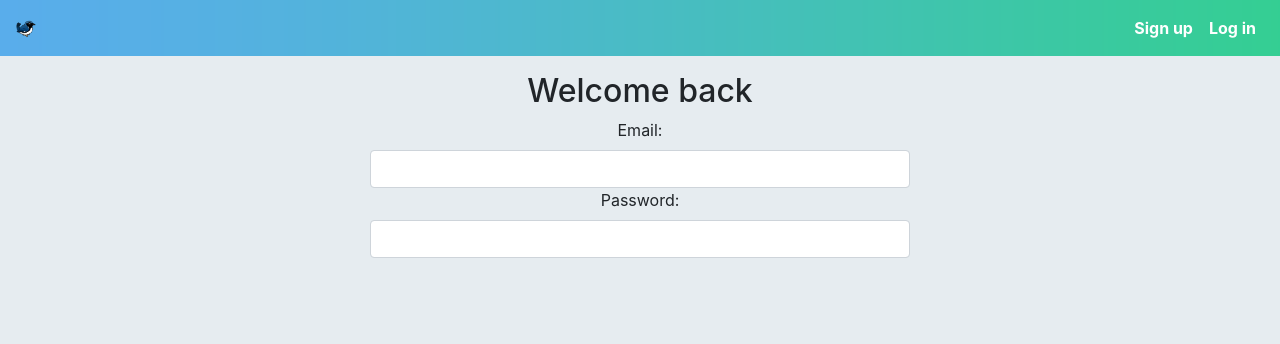
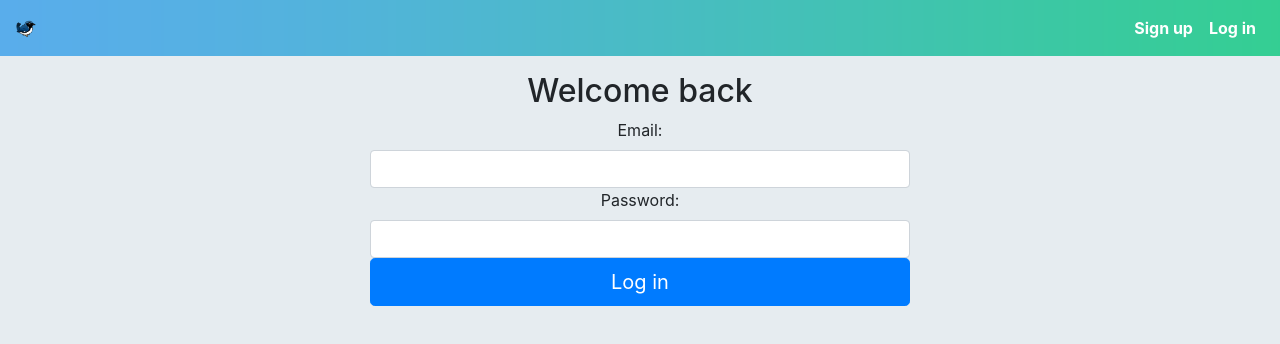
Before and after one commit to jorishr/twitterer, a React (Create React App) app in the folder twitterer-client/: page /signin in a window 1280 px wide. Shown: the top 344 px of the page. Built offline with nearby package versions, Linux system fonts and the light colour scheme.

Commit message:
auth form setup completed

```diff
--- a/twitterer-client/src/components/AuthForm.tsx
+++ b/twitterer-client/src/components/AuthForm.tsx
@@ -14,15 +14,29 @@ const defaultUserData: UserData = {
     password:"",
     profileImgUrl: ""
 }
-function AuthForm (props: any){
+
+export function AuthForm (props: any){
     const [ userData, setUserData ] = useState<UserData>(defaultUserData);
     const handleInput = (e: any) => {
         setUserData({...userData, [e.target.name]: e.target.value });
     }
+    const handleSubmit = (e: any) => {
+        e.preventDefault();
+        //get the type of action to dispatch and pass it to the api call fn
+        //also include the current state of the userData
+        //onAuth returns a promise
+        const authType = props.signup ? 'signup' : 'signin';
+        console.log(props.onAuth)
+        props.onAuth(authType, userData).then(() => {
+                //redirect to other page
+                console.log("Logged in");
+            })
+
+    }
     return (
         <div className="row justify-content-md-center text-center">
             <div className="col-md-6">
-                <form action="" method="post">
+                <form onSubmit={handleSubmit}>
                     <h2>{props.heading}</h2>
                     <label htmlFor="email">Email:</label>
                     <input  type="text" name="email" id="email"
@@ -46,10 +60,11 @@ function AuthForm (props: any){
                                     onChange={handleInput}/>
                         </div>
                     )}
+                    <button type="submit" className="btn btn-primary btn-block btn-lg">
+                        {props.btn}
+                    </button>
                 </form>
             </div>
         </div>
     )
 }
-
-export default AuthForm;
--- a/twitterer-client/src/containers/Main.tsx
+++ b/twitterer-client/src/containers/Main.tsx
@@ -2,22 +2,25 @@ import React from 'react';
 import { Switch, Route, withRouter, Redirect} from 'react-router-dom';
 import { connect } from 'react-redux';
 import Homepage from '../components/Homepage';
-import AuthForm from '../components/AuthForm';
+import { AuthForm } from '../components/AuthForm';
+import { authUser } from '../store/actions/auth';
 
 //if user is authenticated display timeline, else show login screen
 //switch for multiple routes
 //on / route we render the Homepage component with props passed to it from the react router
-const Main = (props: Object) => {
+const Main = (props: any) => {
+    const { authUser } = props;
     return (
         <div className="container">
             <Switch>
                 <Route  exact path="/"
-                        render={ (props: Object) => <Homepage {...props}/> }>
+                        render={ (props: object) => <Homepage {...props}/> }>
                 </Route>
                 <Route  exact path="/signin"
-                        render={ (props: Object) => {
+                        render={ (props: object) => {
                             return (
                                 <AuthForm   {...props}
+                                            onAuth={authUser}
                                             btn="Log in"
                                             heading="Welcome back"/>
                             )
@@ -25,10 +28,11 @@ const Main = (props: Object) => {
                 >
                 </Route>
                 <Route  exact path="/signup"
-                        render={ (props: Object) => {
+                        render={ (props: object) => {
                             return (
                                 <AuthForm   {...props}
                                             signup
+                                            onAuth={authUser}
                                             btn="Sign me up"
                                             heading="Join Twitterer today."/>
                             )
@@ -51,4 +55,4 @@ function mapStateToProps(state: any){
 //export the withRouter to get the props from the router to the component above
 //the component also will have access to the history object and redirect
 //connect the component to the redux store
-export default withRouter(connect(mapStateToProps, null)(Main))
+export default withRouter(connect(mapStateToProps, { authUser })(Main))
--- /dev/null
+++ b/twitterer-client/src/services/api.ts
@@ -0,0 +1,33 @@
+import axios from 'axios';
+
+/*
+- generic way to build AJAX requests
+- export a fn that returns a Promise
+- the promise that is resolved when the redux action is resolved
+- when resolved, it returns a function that makes an Axios http request,
+using the specified http method and called with the specified url path and data
+*/
+
+export interface IAxios {
+    [key: string]: any
+}
+
+const axiosObj: IAxios = axios;
+
+export interface IResponse {
+    data?: object,
+    error?: object
+}
+
+export function apiCall (method: string, path: string, data: object){
+    return new Promise((resolve, reject) => {
+        return axiosObj[method](path, data)
+            .then((res: IResponse) => {
+                return resolve(res.data);
+            })
+            .catch((err: IResponse) => {
+                return reject(err.error)
+            })
+    })
+}
+//axios response data always comes back as an object
--- /dev/null
+++ b/twitterer-client/src/store/actions/auth.ts
@@ -0,0 +1,45 @@
+import { apiCall } from '../../services/api';
+import { SET_CURRENT_USER } from '../actionTypes';
+
+
+//action creator function, dispatches and sends user object data to redux reducer
+export function setCurrentUser(user: object){
+    return {
+        type: SET_CURRENT_USER,
+        user
+    }
+}
+
+//login user: type is either signup or signin; userData comes in from the api request response
+//return a fn with dispatch using redux-thunk
+//use a promise to wait for the api to finish
+//when the userData comes back from the API call, we can set the JWT token in localStorage
+//dispatch action creator which creates the current user in the redux store
+//then resolve
+export function authUser(type: string, userData: object){
+    return async (dispatch: Function) => {
+        try {
+            const result: any = await apiCall('post', `/api/auth/${type}`, userData);
+            localStorage.setItem('JwtToken', result.token);
+            const {...user} = result;
+            dispatch(setCurrentUser(user));
+        } catch(err){
+            console.log(err);
+        }
+    }
+}
+
+/* export function authUser(type: string, userData: object){
+    return (dispatch: Function) => {
+        return new Promise((resolve, reject) => {
+            return apiCall('post', `/api/auth/${type}`, userData)
+                .then((res: any) => {
+                    const { token, ...user } = res;
+                    localStorage.setItem('JwtToken', token);
+                    dispatch(setCurrentUser(user));
+                    resolve();
+                })
+                .catch();
+        })
+    }
+} */
```
